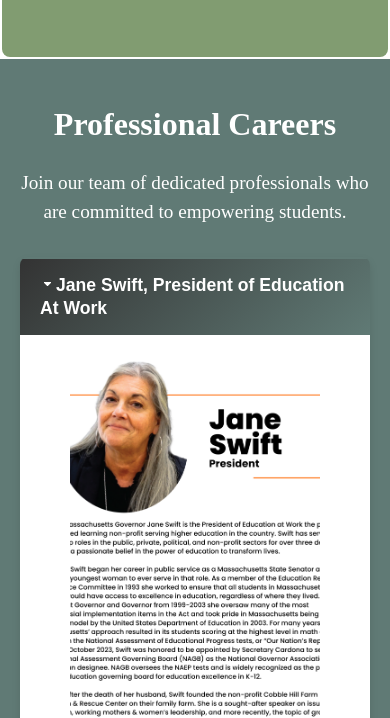
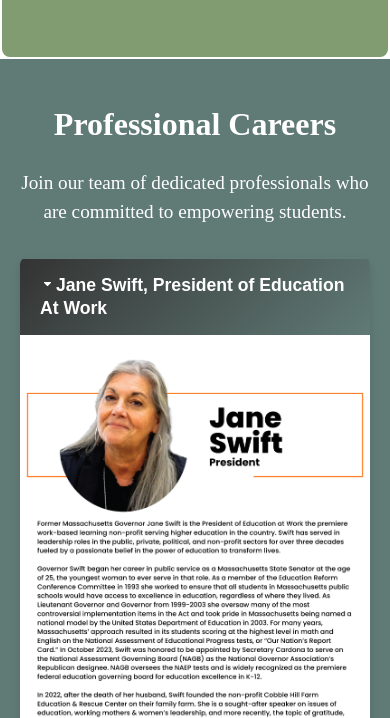
Before and after one commit to stevensaw1999/EAW-Final_Project, a plain HTML site: page index.html in a window 390 px wide. Both pictures are taken after a click on the tab "Jane Swift, President of Education At Work". Shown: the part 1301-2019 px from the top of the page. Drawn offline with nearby package versions, Linux system fonts and the light colour scheme.

Commit message:
Update styles.css

```diff
--- a/styles.css
+++ b/styles.css
@@ -177,8 +177,6 @@ body {
 }
 
 #accordion .ui-accordion-content img {
-    width: 700px;
-    height: 900px;
     object-fit: cover;
     border-radius: 8px;
     flex-shrink: 0;
@@ -258,21 +256,7 @@ span {
     font-weight: bold;
 }
 
-/* Mobile responsive for accordion */
-@media screen and (max-width: 768px) {
-    #accordion .ui-accordion-content {
-        flex-direction: column;
-        text-align: center;
-    }
-
-    #accordion .ui-accordion-content img {
-        width: 250px;
-        height: 450px;
-    }
-}
-
-
-/* Responsive Windows */
+/* Adjust Viewport for Video, and Accordion, Should be Friendily in Mobile View */
 @media screen and (max-width: 768px) {
     .video-container {
         flex-direction: column;
@@ -298,12 +282,28 @@ span {
     .job-btn {
         width: 30%;
     }
+
+    #accordion .ui-accordion-content img {
+        width: 350px;
+        height: 450px;
+    }
+
+    #accordion .ui-accordion-content {
+        flex-direction: column;
+        text-align: center;
+    }
 }
+
+/* Adjusting Window Size for Regular Browser Viewing */
 @media screen and (min-width: 769px){
     #video {
         width: 50%;
         max-width: 560px;
         margin: 0 auto;
+    }
+
+    #video p {
+        padding-bottom: 25px;
     }
 
     #video iframe {
```
